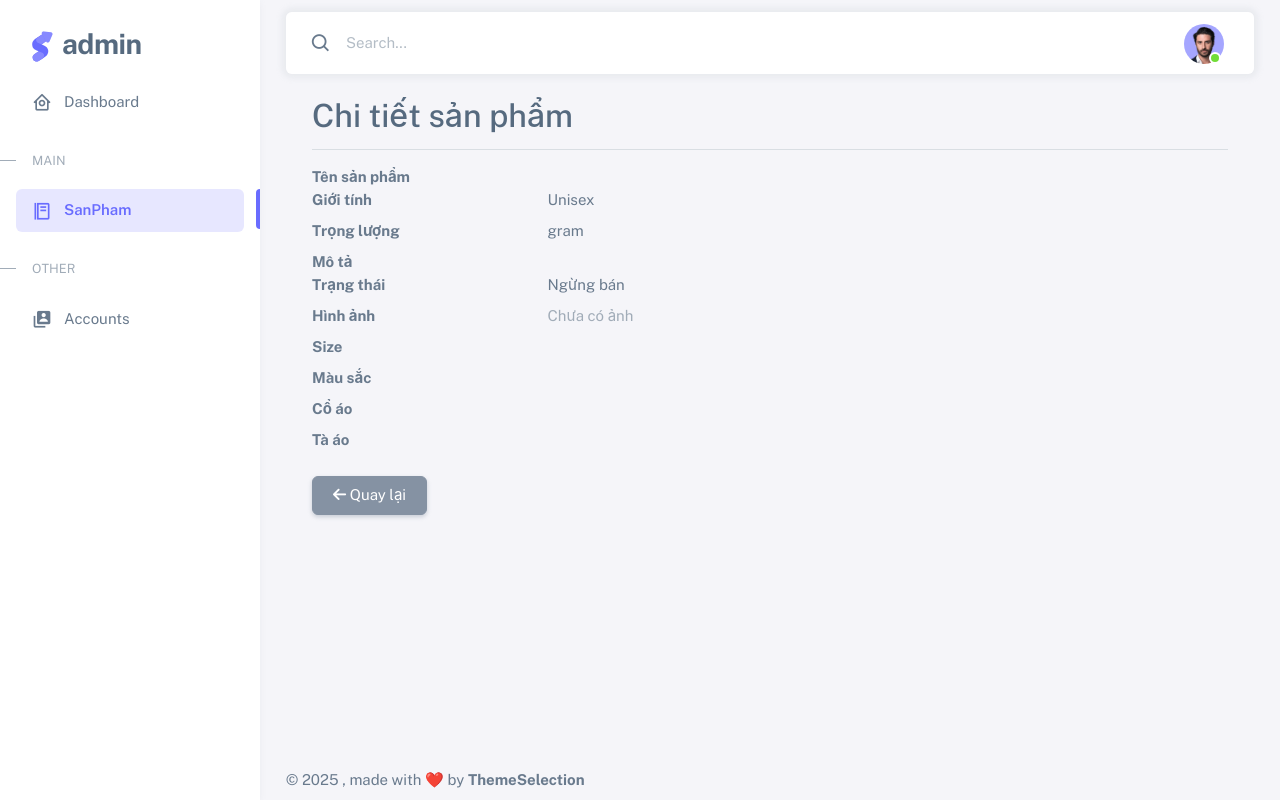
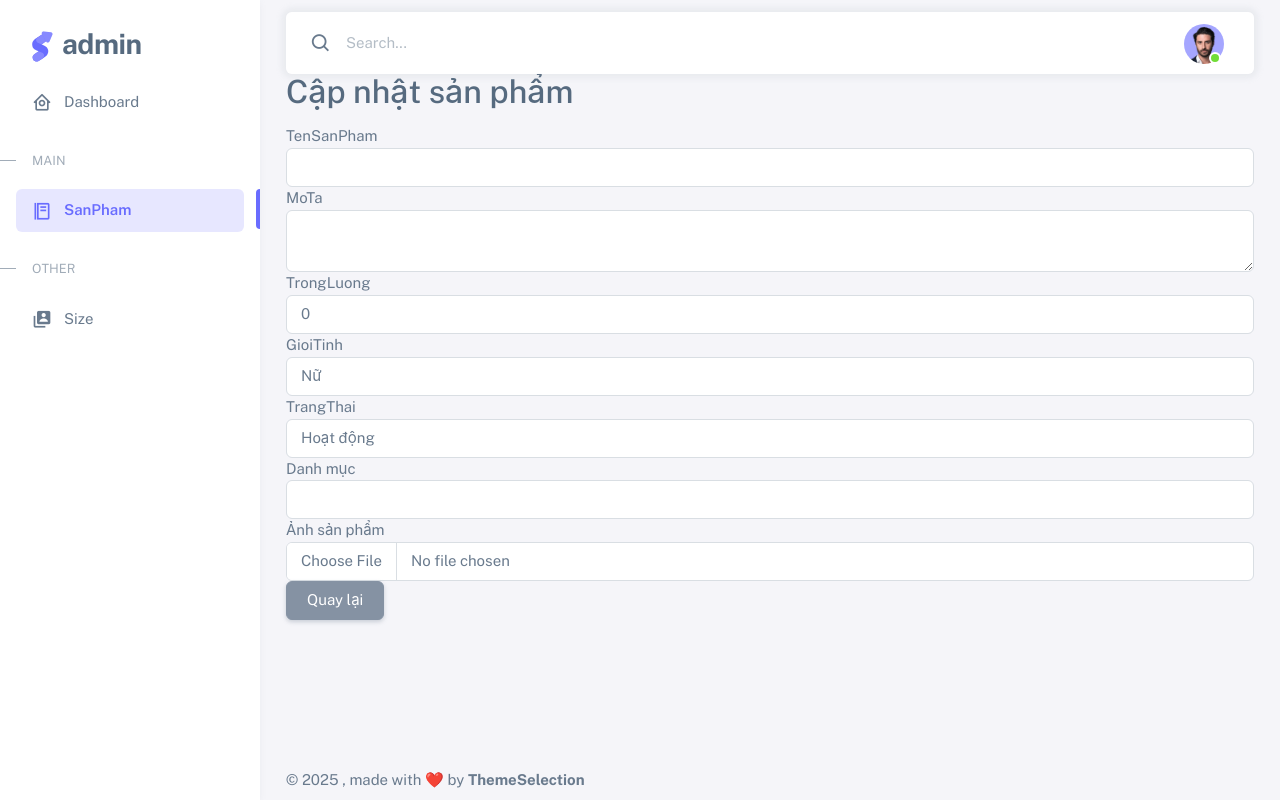
Before and after one commit to hau955/SD38, an ASP.NET Core app: template AppView/Areas/Admin/Views/SanPham/Details.cshtml in a window 1280 px wide. Run offline with ASP.NET Core 8, Linux system fonts and the light colour scheme; the template is opened without the code that fills it, so the values that code supplies are empty; some libraries are stand-ins or nearby versions.

Commit message:
minhbeoducanhgay

```diff
--- a/AppView/Areas/Admin/Views/SanPham/Details.cshtml
+++ b/AppView/Areas/Admin/Views/SanPham/Details.cshtml
@@ -1,53 +1,57 @@
-@model AppView.Areas.Admin.ViewModels.SanPhamCTViewModel
+@model AppView.Areas.Admin.ViewModels.SanPhamViewModels.SanPhamCreateViewModel
 
-@{
-    ViewData["Title"] = "Chi tiết sản phẩm";
+<h2>Cập nhật sản phẩm</h2>
+
+<form asp-action="Update" method="post" enctype="multipart/form-data">
+    <input type="hidden" asp-for="IDSanPham" />
+
+    <div class="form-group">
+        <label asp-for="TenSanPham"></label>
+        <input asp-for="TenSanPham" class="form-control" />
+        <span asp-validation-for="TenSanPham" class="text-danger"></span>
+    </div>
+
+    <div class="form-group">
+        <label asp-for="MoTa"></label>
+        <textarea asp-for="MoTa" class="form-control"></textarea>
+    </div>
+
+    <div class="form-group">
+        <label asp-for="TrongLuong"></label>
+        <input asp-for="TrongLuong" class="form-control" />
+    </div>
+
+    <div class="form-group">
+        <label asp-for="GioiTinh"></label>
+        <select asp-for="GioiTinh" class="form-control">
+            <option value="true">Nam</option>
+            <option value="false">Nữ</option>
+        </select>
+    </div>
+
+    <div class="form-group">
+        <label asp-for="TrangThai"></label>
+        <select asp-for="TrangThai" class="form-control">
+            <option value="true">Hoạt động</option>
+            <option value="false">Ngừng bán</option>
+        </select>
+    </div>
+
+    <div class="form-group">
+        <label asp-for="DanhMucID">Danh mục</label>
+        <select asp-for="DanhMucID" asp-items="Model.DanhMucList" class="form-control">
+        </select>
+    </div>
+
+    <div class="form-group">
+        <label>Ảnh sản phẩm</label>
+        <input asp-for="ImageFile" type="file" class="form-control" />
+    </div>
+
+
+    <a asp-action="DanhSach" class="btn btn-secondary">Quay lại</a>
+</form>
+
+@section Scripts {
+    <partial name="_ValidationScriptsPartial" />
 }
-
-<div class="container mt-4">
-    <h2>@ViewData["Title"]</h2>
-    <hr />
-    <dl class="row">
-        <dt class="col-sm-3">Tên sản phẩm</dt>
-        <dd class="col-sm-9">@Model.TenSanPham</dd>
-
-        <dt class="col-sm-3">Giới tính</dt>
-        <dd class="col-sm-9">@((Model.GioiTinh == true) ? "Nam" : (Model.GioiTinh == false ? "Nữ" : "Unisex"))</dd>
-
-        <dt class="col-sm-3">Trọng lượng</dt>
-        <dd class="col-sm-9">@Model.TrongLuong gram</dd>
-
-        <dt class="col-sm-3">Mô tả</dt>
-        <dd class="col-sm-9">@Model.MoTa</dd>
-
-        <dt class="col-sm-3">Trạng thái</dt>
-        <dd class="col-sm-9">@(Model.TrangThai ? "Đang bán" : "Ngừng bán")</dd>
-
-        <dt class="col-sm-3">Hình ảnh</dt>
-        <dd class="col-sm-9">
-            @if (!string.IsNullOrEmpty(Model.HinhAnh))
-            {
-                <img src="@Model.HinhAnh" alt="Ảnh sản phẩm" style="max-width: 200px;" />
-            }
-            else
-            {
-                <span class="text-muted">Chưa có ảnh</span>
-            }
-        </dd>
-
-        <dt>Size</dt>
-        <dd>@Model.SizeList?.FirstOrDefault(s => s.Value == Model.IdSize.ToString())?.Text</dd>
-
-        <dt>Màu sắc</dt>
-        <dd>@Model.MauSacList?.FirstOrDefault(s => s.Value == Model.IdMauSac.ToString())?.Text</dd>
-
-        <dt>Cổ áo</dt>
-        <dd>@Model.CoAoList?.FirstOrDefault(s => s.Value == Model.IdCoAo.ToString())?.Text</dd>
-
-        <dt>Tà áo</dt>
-        <dd>@Model.TaAoList?.FirstOrDefault(s => s.Value == Model.IdTaAo.ToString())?.Text</dd>
-
-    </dl>
-
-    <a asp-action="Index" class="btn btn-secondary"><i class="fas fa-arrow-left"></i> Quay lại</a>
-</div>
--- a/AppView/Areas/Admin/Views/SanPham/Index.cshtml
+++ b/AppView/Areas/Admin/Views/SanPham/Index.cshtml
@@ -43,6 +43,9 @@
                 <td>
                     <a asp-action="Update" asp-route-id="@item.IDSanPham" class="btn btn-warning btn-sm">Sửa</a>
                 </td>
+                <td>
+                    <a asp-action="Details" asp-route-id="@item.IDSanPham" class="btn btn-warning btn-sm">Xem</a>
+                </td>
 
             </tr>
              <tr>
--- a/AppView/Areas/Admin/Views/Shared/_AdminLayout.cshtml
+++ b/AppView/Areas/Admin/Views/Shared/_AdminLayout.cshtml
@@ -151,10 +151,10 @@
                     <li class="menu-header small text-uppercase">
                         <span class="menu-header-text">Other</span>
                     </li>
-                    <li class="menu-item @(ViewContext.RouteData.Values["controller"]?.ToString() == "Account" ? "active" : "")">
-                        <a href="/Admin/Account/Index" class="menu-link">
+                    <li class="menu-item @(ViewContext.RouteData.Values["controller"]?.ToString() == "Size" ? "active" : "")">
+                        <a href="/Admin/Size/Index" class="menu-link">
                             <i class="menu-icon tf-icons bx bxs-user-account"></i>
-                            <div data-i18n="Basic">Accounts</div>
+                            <div data-i18n="Basic">Size</div>
                         </a>
                     </li>
                 </ul>
```
Also changed, not shown: AppView/Areas/Admin/Controllers/SanPhamController.cs (+9 -0 lines), AppApi/wwwroot/images/20250701150610184_25ef3a4d-2c3d-4ecd-acb7-fad0d0abf954.jpg (added).
